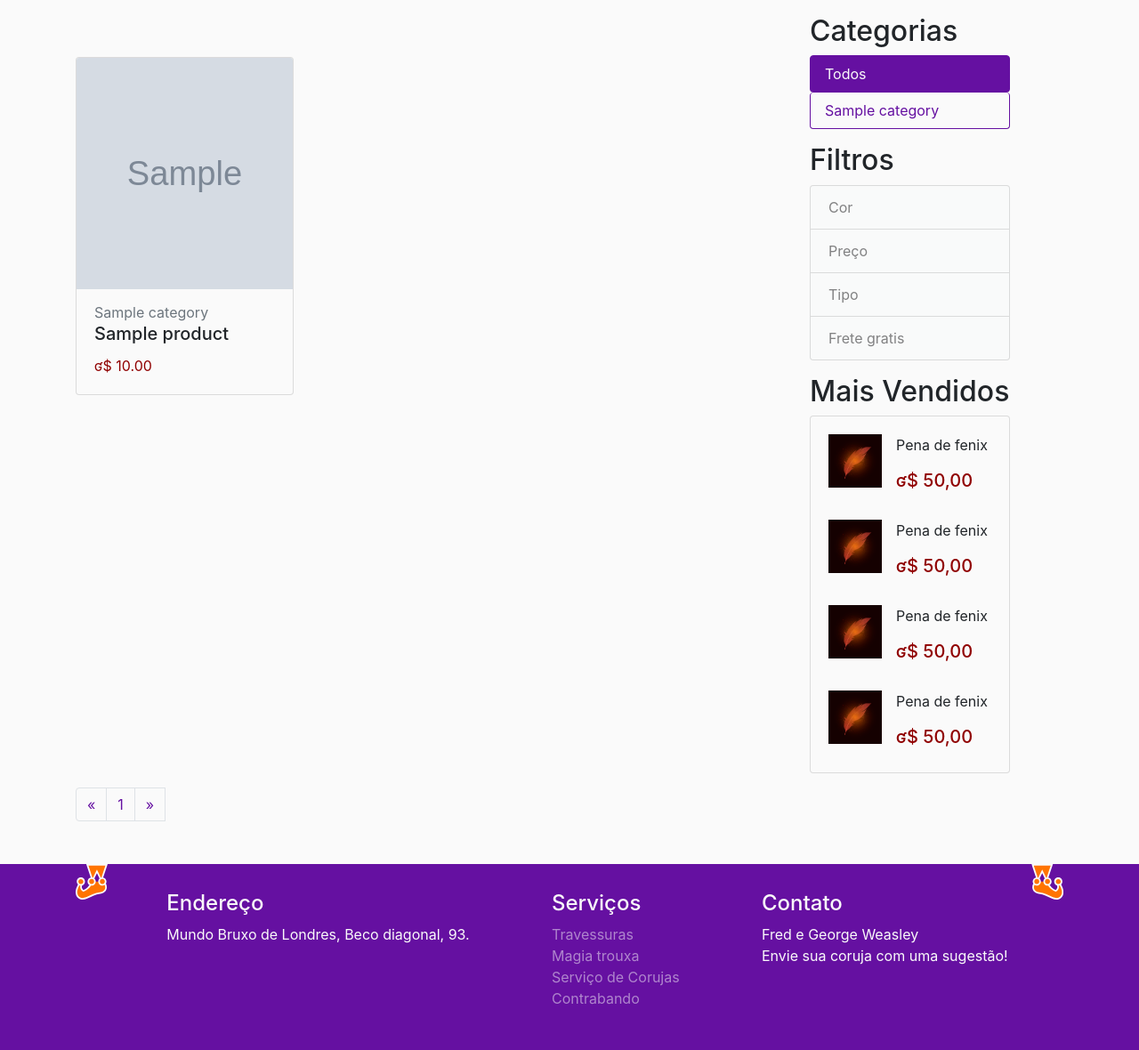
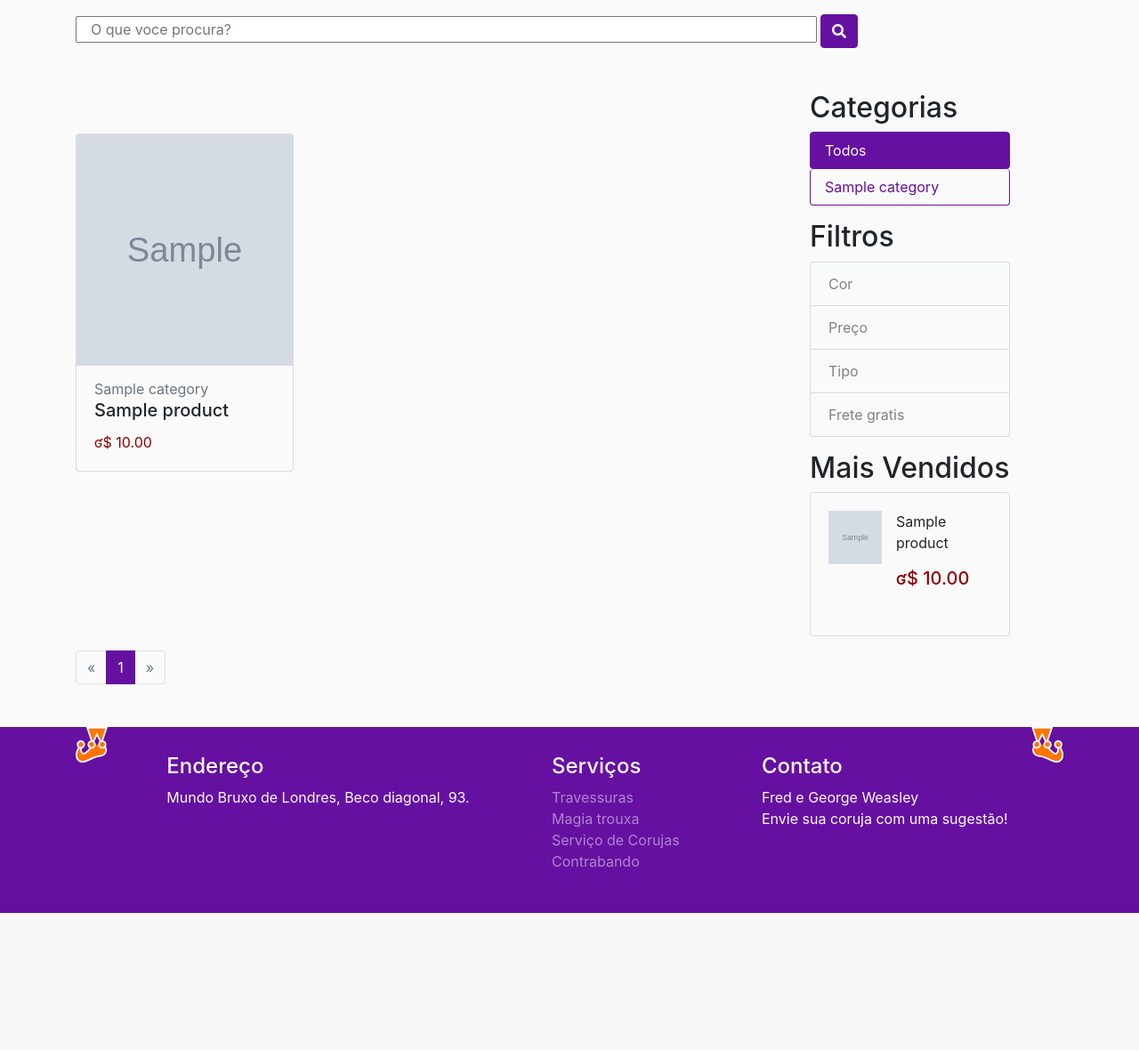
Before and after one commit to goncazevedo/Magic-Shop, a Django app: page /produto/ in a window 1280 px wide. Shown: the part 172-1352 px from the top of the page at 89% size. After the commit the page ends 1198 px from the top, so only its background shows below. Run offline with Django 3.2, Linux system fonts and the light colour scheme; tables that the repository leaves empty hold one stand-in row (values such as "Sample post"); grey boxes marked "Sample" are stand-in pictures; some libraries are stand-ins or nearby versions.

Commit message:
trabalho 5

```diff
--- a/django/dev_web/category/models.py
+++ b/django/dev_web/category/models.py
@@ -13,9 +13,13 @@ class Category(models.Model):
         verbose_name_plural = 'Categories'
 
     def get_absolute_url(self):
-        print(reverse("product:catalogo_por_categoria", args=[self.slug]))
         return reverse("product:catalogo_por_categoria", args=[self.slug])
 
+    def get_edit_url(self):
+        return reverse("category:editar_categoria", args=[self.id])
+
+    def get_delete_url(self):
+        return reverse("category:deletar_categoria", args=[self.id])
 
     def __str__(self):
         return self.name
--- /dev/null
+++ b/django/dev_web/category/urls.py
@@ -0,0 +1,10 @@
+from category import views
+from django.urls import path
+
+app_name = 'category'
+
+urlpatterns = [
+    path('add', views.create, name= "criar_categoria"),
+    path('edit/<int:id>', views.edit, name= "editar_categoria"),
+    path('delete/<int:id>', views.delete, name= "deletar_categoria")
+]
--- a/django/dev_web/dev_web/settings.py
+++ b/django/dev_web/dev_web/settings.py
@@ -26,7 +26,7 @@ SECRET_KEY = 'qt9jtm()ztv3k8c2(nwu^&&_@!qimt=9%n-)tk*yik7i@#ttfl'
 # SECURITY WARNING: don't run with debug turned on in production!
 DEBUG = True
 
-ALLOWED_HOSTS = ["24b9ee5e9166.ngrok.io"]
+ALLOWED_HOSTS = []
 
 
 # Application definition
--- a/django/dev_web/dev_web/urls.py
+++ b/django/dev_web/dev_web/urls.py
@@ -22,5 +22,6 @@ urlpatterns = [
     path('',views.home, name="home"),
     path('sobre/',views.about, name="sobre"),
     path('produto/', include('product.urls')),
-    path('usuario/', include('user.urls'))
+    path('usuario/', include('user.urls')),
+    path('categoria/', include('category.urls'))
 ]
--- a/django/dev_web/product/models.py
+++ b/django/dev_web/product/models.py
@@ -25,5 +25,11 @@ class Product(models.Model):
         return reverse("product:produto", args=[self.id, self.slug])
 
 
+    def get_edit_url(self):
+        return reverse("product:editar_produto", args=[self.id])
+
+    def get_delete_url(self):
+        return reverse("product:deletar_produto", args=[self.id])
+
     def __str__(self):
         return self.name
--- a/django/dev_web/product/templates/catalogue.html
+++ b/django/dev_web/product/templates/catalogue.html
@@ -7,10 +7,14 @@
     <nav aria-label="breadcrumb mb-5">
         <ol class="breadcrumb container mt-5">
             <li class="breadcrumb-item"><a href="{% url 'home' %}">Home</a></li>
-            {% if not category %}
+            {% if not category and not search %}
                 <li class="breadcrumb-item active" aria-current="page">Catalogo</li>
+            {% elif search %}
+                <li class="breadcrumb-item"><a href="{% url 'product:catalogo' %}">Catalogo</a></li>
+                <li class="breadcrumb-item active" aria-current="page" >{{search}}</li>
+
             {% else %}
-                <li class="breadcrumb-item"><a href={% url 'product:catalogo' %}>Catalogo</a></li>
+                <li class="breadcrumb-item"><a href="{% url 'product:catalogo' %}">Catalogo</a></li>
                 <li class="breadcrumb-item active" aria-current="page" >{{category.name}}</li>
             {% endif %}
         </ol>
@@ -22,11 +26,21 @@
             <div class="dropdown-menu dropdown-menu-right">
                 {% for cat in categories %}
                     <a  class="dropdown-item" href="#">{{cat.name}}</a>
+
                 {% endfor %}
             </div>
         </div>
         <div class="row">
+            <form id="search_bar" action="{% url 'product:catalogo' %}" method="GET" class="search-bar col-12 mb-5">
+                <input class="col-lg-9 col-md-8" type="text" name="search" id="search" placeholder="O que voce procura?">
+                <button type="submit" class="btn btn-primary">
+                    <i class="fas fa-search"></i>
+                  </button>
+            </form>
             <div class="row col-lg-9 col-md-8 mb-5 mt-5">
+                {% if products|length <= 0 %}
+                    <h2>Nenhum produto com esse nome ou essa categoria foi encontrado</h2>
+                {% else %}
                     {% for prod in products|index:page %}
                         <div class="col-lg-4 col-sm-6">
                             <div class="card mb-4 ">
@@ -39,7 +53,10 @@
                             </div>
                         </div>
                     {% endfor %}
-
+                {% endif %}
+                {% if user.is_superuser %}
+                    <a href="{% url 'product:criar_produto' %}"> <button class="btn btn-outline-primary text-right  mr-md-3 mr-lg-5 mt-lg-5 mt-md-3">Adicionar novo item</button></a>
+                {% endif %}
             </div>
             <div class="row col-lg-3 col-md-4 d-none d-md-block">
                 <div class=" col-12 mb-3">
@@ -47,8 +64,21 @@
                     <div class="nav flex-column nav-pills">
                         <a class=" nav-link border border-primary {% if not category %}active{% endif %}" href="{% url 'product:catalogo' %}">Todos</a>
                         {% for cat in categories %}
-                            <a class=" nav-link border border-top-0 border border-primary {% if cat == category %}active{% endif %}" href="{{cat.get_absolute_url}}">{{cat.name}}</a>
+                            <div class=" d-flex container justify-content-between nav-link border border-top-0 border border-primary {% if cat == category %}active{% endif %}">
+                                <a class=" " href="{{cat.get_absolute_url}}">{{cat.name}}</a>
+                                <div>
+                                    {% if user.is_superuser %}
+                                        <a href="{{cat.get_edit_url}}"> <i class="fas fa-edit"></i></a>
+                                        <form id="delete_button" method="POST" action="{{cat.get_delete_url}}"> {% csrf_token %}
+                                            <button  type="submit" class="btn btn-danger"><i class="fas fa-trash-alt"></i></button>
+                                        </form>
+                                    {% endif %}
+                                </div>
+                            </div>
                         {% endfor %}
+                        {% if user.is_superuser %}
+                            <a class=" nav-link border border-top-0 border-primary" href="{% url 'category:criar_categoria' %}" > Adicionar</a>
+                        {% endif %}
                     </div>
                 </div>
                 <div class="col-12 mb-3">
@@ -65,42 +95,17 @@
                     <div class="card">
                         <div class="card-body">
                             <ul class="list-group">
-                                <a href="">
+                            {% for p in best_seller %}
+                                <a href="{{p.get_absolute_url}}">
                                     <div class=" media mb-4">
-                                        <img class="mr-3" src="{% static 'p_images/pena_de_fenix.jpg' %}" style="height: 60px;" alt="Mais vendidos">
+                                        <img class="mr-3" src="{% static 'p_images/'%}{{p.image}}" style="height: 60px; width: 60px;" alt="Mais vendidos">
                                         <div class="media-body">
-                                            <p> Pena de fenix</p>
-                                            <h5 class="text-danger">ʛ$ 50,00</h5>
+                                            <p>{{p.name}}</p>
+                                            <h5 class="text-danger">ʛ$ {{p.price}}</h5>
                                         </div>
                                     </div>
                                 </a>
-                                <a href="">
-                                    <div class=" media mb-4">
-                                        <img class="mr-3" src="{% static 'p_images/pena_de_fenix.jpg' %}" style="height: 60px;" alt="Mais vendidos">
-                                        <div class="media-body">
-                                            <p> Pena de fenix</p>
-                                            <h5 class="text-danger">ʛ$ 50,00</h5>
-                                        </div>
-                                    </div>
-                                </a>
-                                <a href="">
-                                    <div class=" media mb-4">
-                                        <img class="mr-3" src="{% static 'p_images/pena_de_fenix.jpg' %}" style="height: 60px;" alt="Mais vendidos">
-                                        <div class="media-body">
-                                            <p> Pena de fenix</p>
-                                            <h5 class="text-danger">ʛ$ 50,00</h5>
-                                        </div>
-                                    </div>
-                                </a>
-                                <a href="">
-                                    <div class=" media">
-                                        <img class="mr-3" src="{% static 'p_images/pena_de_fenix.jpg' %}" style="height: 60px;" alt="Mais vendidos">
-                                        <div class="media-body">
-                                            <p> Pena de fenix</p>
-                                            <h5 class="text-danger">ʛ$ 50,00</h5>
-                                        </div>
-                                    </div>
-                                </a>
+                            {% endfor %}
                             </ul>
                         </div>
                     </div>
@@ -111,17 +116,17 @@
 
         <nav aria-label="Page navigation " class="mb-5">
             <ul class="pagination">
-              <li class="page-item">
-                <a class="page-link" href="#" aria-label="Previous">
+                <li class="page-item {% if page == 0 %} disabled {% endif %}">
+                    <a class="page-link" href="{% if not page == 0 %} {% url 'product:catalogo_por_pagina' page|add:-1 %} {% endif %}" aria-label="Previous">
                     <span aria-hidden="true">&laquo;</span>
                     <span class="sr-only">Previous</span>
                     </a>
                 </li>
                 {% for i in pages %}
-                <li class="page-item"><a class="page-link" href="{% url 'product:catalogo_por_pagina' i%}">{{i|add:1}}</a></li>
+                    <li class="page-item {% if page == i %} active {% endif %}"><a class="page-link" href="{% url 'product:catalogo_por_pagina' i%}">{{i|add:1}}</a></li>
                 {% endfor %}
-
-                <a class="page-link" href="#" aria-label="Next">
+                <li class="page-item {% if page == pages|length|add:-1 %} disabled {% endif %}">
+                        <a class="page-link " href="{% url 'product:catalogo_por_pagina' page|add:1 %}" aria-label="Next">
                         <span aria-hidden="true">&raquo;</span>
                         <span class="sr-only">Next</span>
                         </a>
--- a/django/dev_web/product/urls.py
+++ b/django/dev_web/product/urls.py
@@ -6,6 +6,9 @@ app_name = 'product'
 urlpatterns = [
     path('', views.catalogue, name= "catalogo"),
     path('<int:page>', views.catalogue, name= "catalogo_por_pagina"),
+    path('add', views.create, name= "criar_produto"),
+    path('edit/<int:id>', views.edit, name= "editar_produto"),
+    path('delete/<int:id>', views.delete, name= "deletar_produto"),
     path('<slug:category_slug>', views.catalogue, name= "catalogo_por_categoria"),
     path('<int:id>/<slug:product_slug>', views.product, name= "produto")
 ]
--- a/django/dev_web/product/views.py
+++ b/django/dev_web/product/views.py
@@ -1,7 +1,9 @@
-from django.shortcuts import render
+from django.shortcuts import redirect, render
 from category.models import Category
 from product.models import Product
-
+from product.forms import ProductForm
+from django.utils.text import slugify
+from random import randint
 # Create your views here.
 
 
@@ -10,16 +12,29 @@ def catalogue(request, category_slug=None, page=0):
     end = False
     j=0
 
-    print(page)
 
+    if 'search' in request.GET:
+        search = slugify(request.GET['search'])
+    else:
+        search = None
     products = []
+    aux = []
+    best_seller = Product.objects.order_by('stored_qtt')[:4]
     categories = Category.objects.all().order_by('name')
-    if category_slug:
-        category = Category.objects.get(slug=category_slug)
-        aux = category.products.all().order_by('name')
+
+    category = Category.objects.filter(slug=category_slug).first()
+    if category:
+        q = category.products.all().order_by('name')
     else:
         category = None
-        aux = Product.objects.all().order_by('name')
+        q = Product.objects.all().order_by('name')
+
+    if search:
+        for i in q:
+            if search in i.slug  or search in i.category.slug:
+                aux.append(i);
+    else:
+        aux = q
 
     for i in range(len(aux)//9):
         vet = []
@@ -37,13 +52,40 @@ def catalogue(request, category_slug=None, page=0):
     if vet:
         products.append(vet)
 
-
-
-
-
-    return render(request, "catalogue.html", {'categories': categories, 'products': products, 'category': category, 'pages':range(len(products)), 'page':page})
-
+    return render(request, "catalogue.html", {'categories': categories, 'products': products, 'category': category, 'search':search, 'pages':range(len(products)), 'page':page, 'best_seller': best_seller})
 
 def product(request, id, product_slug):
     product = Product.objects.get(id=id)
     return render(request, "product.html", {'product': product})
+
+def create(request):
+    form = ProductForm(request.POST or None)
+    if form.is_valid():
+        post = form.save(commit=False)
+        post.slug = slugify(post.name)
+        post.save()
+        form = ProductForm()
+
+    return render(request, "form.html", {'form': form,'name': "Produto"} )
+
+
+def edit(request, id):
+    product = Product.objects.get(id=id)
+    if request.POST:
+        form = ProductForm(request.POST, instance= product)
+        if form.is_valid():
+            post = form.save(commit=False)
+            post.slug = slugify(post.name)
+            post.save()
+            return redirect(product.get_absolute_url())
+    else:
+        form = ProductForm(instance= product)
+    request.session['product_id'] = id
+
+    return render(request, "form.html", {'form': form,'name': "Produto"} )
+
+def delete(request, id):
+    product = Product.objects.get(id=id)
+    if request.POST:
+        product.delete()
+        return redirect('product:catalogo')
--- a/django/dev_web/static/css/styles.css
+++ b/django/dev_web/static/css/styles.css
@@ -1,3 +1,8 @@
+.navbar_style{
+  z-index:9;
+  position: relative;
+  box-shadow: 0px 8px 8px -6px rgba(0,0,0,.5);
+}
 
 .bgimage{
     background-image: url(../images/painel.jpg);
@@ -163,7 +168,7 @@ hr {
 }
 
 
-.login_bg {
+.form_bg {
   background-image:  url(../images/painel.jpg);
   background-position: center;
   background-size: cover;
@@ -171,6 +176,7 @@ hr {
   display: flex;
   align-items: center;
   position: relative;
+  min-height: 92vh !important;
 }
 
 .form-box {
@@ -180,7 +186,7 @@ hr {
 }
 
 /* only used for background overlay not needed for centering */
-form:before {
+.forms:before {
   content: '';
   height: 100%;
   left: 0;
@@ -191,6 +197,12 @@ form:before {
   z-index: -1;
   border-radius: 10px;
 }
+#search_bar{
+  background-color: #fafafa;
+}
+#delete_button{
+  background-color: #fafafa;
+}
 
 .list-group a{
   color: #212529;
--- a/django/dev_web/templates/base.html
+++ b/django/dev_web/templates/base.html
@@ -20,7 +20,7 @@
 
 <body>
     {% block navbar %}
-        <nav class="navbar navbar-dark bg-primary navbar-expand-md " style="box-shadow: 0px 8px 8px -6px rgba(0,0,0,.5);">
+        <nav class="navbar navbar-dark bg-primary navbar-expand-md navbar_style">
             <div class="container">
 
                 <a href="{% url 'home' %}" class="navbar-brand"> <img src="{% static 'images/logo.png' %}"  style="width: 50px;" alt="Logo"> </a>
```
Also changed, not shown: django/dev_web/category/forms.py (added, +8 -0 lines), django/dev_web/category/views.py (+35 -2 lines), django/dev_web/product/forms.py (added, +8 -0 lines), django/dev_web/product/templates/product.html (+7 -1 lines), django/dev_web/templates/form.html (added, +27 -0 lines), django/dev_web/user/templates/login.html (+2 -26 lines), django/dev_web/user/templates/signup.html (+9 -2 lines). Lines whose indentation alone changed are shown as unchanged.
